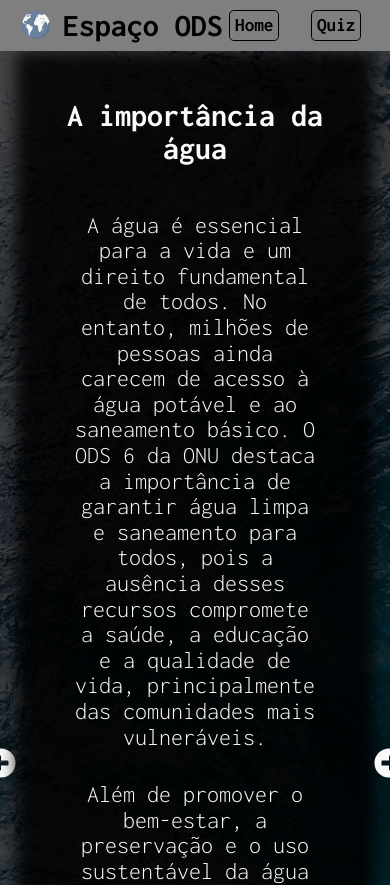
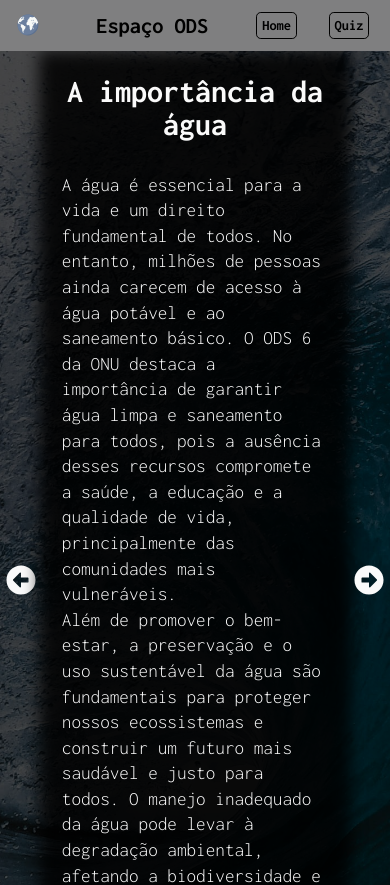
Before and after one commit to Welington1209/Hackaton-CPDI-ODS, a React (Vite) app: page /Hackaton-CPDI-ODS/water/intro in a window 390 px wide. Shown: the top 885 px of the page. Built offline with nearby package versions, Linux system fonts and the light colour scheme; a web font is replaced by a local one.

Commit message:
ajuste na responsividade

```diff
--- a/src/components/Header.css
+++ b/src/components/Header.css
@@ -72,3 +72,21 @@ nav svg {
 .logo-img img:hover {
   scale: 2;
 }
+
+@media (max-width: 450px) {
+  #header {
+    padding-left: 0.5rem;
+    padding-right: 0.5rem;
+  }
+  #header h1 {
+    font-size: 1.4rem;
+  }
+
+  #header h2 {
+    font-size: 0.9rem;
+  }
+
+  .logo-img img {
+    scale: 1.2;
+  }
+}
--- a/src/components/Tips.css
+++ b/src/components/Tips.css
@@ -1,5 +1,4 @@
 .tips-content {
-  height: 94vh;
   display: flex;
   flex-direction: row;
 }
@@ -60,6 +59,9 @@
 }
 
 @media (max-width: 450px) {
+  .tips-content {
+    /* min-height: 100vh; */
+  }
   .info-container ul {
     display: flex;
     flex-direction: column;
@@ -67,21 +69,20 @@
 
   .tips-content .info-container li {
     position: relative;
-    background-color: none;
+    color: #fafafa;
     background-color: #000;
-    color: #fafafa;
+    min-height: 270px;
   }
 
   .info-container li:before {
-    background-image: url("../../img/ecology-green-svgrepo-com.svg");
     background-position: center;
     background-size: cover;
     position: absolute;
+    background-image: url("../../img/ecology-green-svgrepo-com.svg");
     top: 0;
     left: 0;
     width: 100%;
     height: 100%;
-    opacity: 0.3;
     content: "";
   }
 
--- a/src/pages/Home.css
+++ b/src/pages/Home.css
@@ -73,7 +73,7 @@
 @media (max-width: 450px) {
   .container-control {
     flex-direction: column;
-    min-width: 85vw;
+    min-width: 80vw;
   }
 
   .title {
--- a/src/pages/Quiz.css
+++ b/src/pages/Quiz.css
@@ -216,3 +216,56 @@ h4 {
   width: 80%;
   margin: auto;
 }
+
+@media (max-width: 450px) {
+  .container {
+    min-width: 95vw;
+    padding: 1rem;
+  }
+  .container form {
+    width: 100%;
+  }
+  .container form .user-data {
+    min-width: 90%;
+  }
+
+  .user-data .button {
+    padding: 0.5rem;
+  }
+
+  .options-container {
+    width: 100%;
+  }
+
+  .btn {
+    padding: 1rem;
+  }
+
+  .options-container > button {
+    font-size: 1rem;
+    width: 47%;
+  }
+
+  .final-score-container {
+    flex-direction: column;
+    width: 100%;
+  }
+
+  .game-over,
+  .share {
+    min-width: 100%;
+    text-align: center;
+  }
+
+  .themes-container,
+  .links-container {
+    min-width: 80vw;
+  }
+
+  .share {
+    border-left: none;
+  }
+  .links-container .button {
+    padding: 1rem;
+  }
+}
--- a/src/pages/Quiz.jsx
+++ b/src/pages/Quiz.jsx
@@ -365,7 +365,7 @@ const Quiz = () => {
             ))}
           </div>
           <button
-            className="inconsolata-text-medium button"
+            className="inconsolata-text-medium button btn"
             onClick={handleSubmitAnswer}
           >
             Confirmar Resposta
--- a/src/pages/water/Intro.css
+++ b/src/pages/water/Intro.css
@@ -12,6 +12,7 @@
   align-items: center;
   gap: 1rem;
   min-width: 92vw;
+
 }
 
 .info-container {
@@ -52,22 +53,26 @@
     padding: 1rem;
   }
 
+  #intro .container {
+    margin-left: 0.2rem;
+    margin-right: 0.2rem;
+    min-width: 80vw;
+    padding: 0.5rem;
+  }
+
   .info-container {
     align-items: center;
-    min-width: 80vw;
     flex-direction: column;
     margin-bottom: 2rem;
   }
 
-  .info {
+  .info-container .info {
+    font-size: 1.2rem;
     margin-bottom: 0;
-    font-size: 1.5rem;
-    line-height: 1.6rem;
     height: 100%;
     padding: 0;
     min-width: 100%;
     z-index: 1;
-    text-align: center;
   }
 
   .info:first-child {
```
